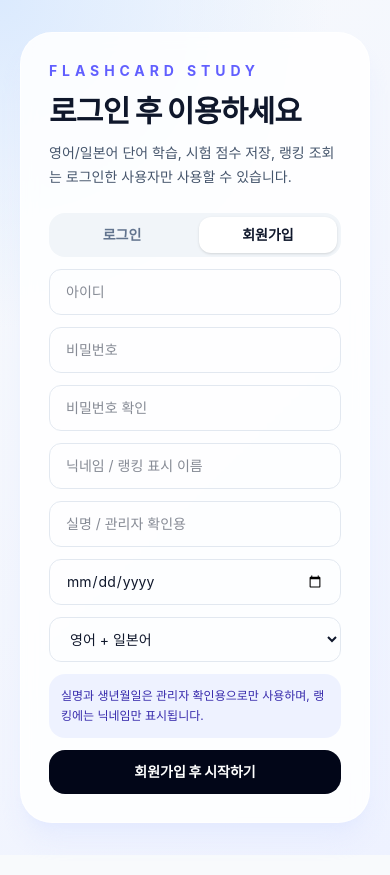
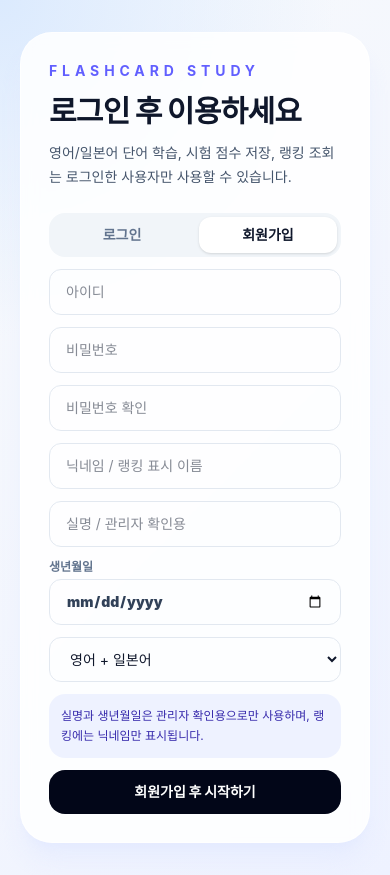
Before and after one commit to mini0211/word-learning-webapp, a React (Vite) app: page / in a window 390 px wide. Both pictures are taken after a click on the button "회원가입". Built offline with nearby package versions, Linux system fonts and the light colour scheme.

Commit message:
Improve mobile study UX

```diff
--- a/src/App.jsx
+++ b/src/App.jsx
@@ -141,6 +141,13 @@ function authMessage(error) {
   return map[error?.message] || '처리 중 문제가 발생했습니다.';
 }
 
+function formatBirthDate(value) {
+  if (!value) return '';
+  const [year, month, day] = String(value).split('-');
+  if (!year || !month || !day) return value;
+  return `${year}년 ${Number(month)}월 ${Number(day)}일`;
+}
+
 export default function App() {
   const [words, setWords] = useState([]);
   const [loading, setLoading] = useState(true);
@@ -244,6 +251,7 @@ export default function App() {
   const currentDeck = validDeck.length ? validDeck : makeDeck(filteredWords);
   const currentIndex = currentDeck.length ? progress.deckCursor % currentDeck.length : 0;
   const currentWord = wordById.get(currentDeck[currentIndex]);
+  const learningPosition = currentDeck.length ? currentIndex + 1 : 0;
   const answeredCount = Object.keys(progress.results).filter((id) => filteredWords.some((word) => word.id === id)).length;
   const isExamMode = progress.mode === 'exam';
   const examTotal = progress.examCorrect + progress.examWrong;
@@ -332,6 +340,9 @@ export default function App() {
     const deltaCorrect = (result === 'correct' ? 1 : 0) - (previous === 'correct' ? 1 : 0);
     const deltaWrong = (result === 'wrong' ? 1 : 0) - (previous === 'wrong' ? 1 : 0);
 
+    // 뒷면을 본 상태에서 다음 단어로 바뀌면 다음 카드의 정답이 순간적으로 보일 수 있어,
+    // 먼저 앞면으로 접은 뒤 다음 카드로 이동한다.
+    setFlipped(false);
     setProgress((prev) => ({
       ...prev,
       results: nextResults,
@@ -339,7 +350,7 @@ export default function App() {
       wrong: Math.max(0, prev.wrong + deltaWrong),
       updatedAt: new Date().toISOString(),
     }));
-    setTimeout(moveNext, 0);
+    setTimeout(moveNext, flipped ? 180 : 0);
   }
 
   function submitExam(event) {
@@ -627,7 +638,11 @@ export default function App() {
                 <input value={authForm.passwordConfirm} onChange={(e) => setAuthForm((f) => ({ ...f, passwordConfirm: e.target.value }))} placeholder="비밀번호 확인" type="password" autoComplete="new-password" className="w-full rounded-xl border border-slate-200 px-4 py-3 text-sm outline-none focus:border-indigo-400" />
                 <input value={authForm.displayName} onChange={(e) => setAuthForm((f) => ({ ...f, displayName: e.target.value }))} placeholder="닉네임 / 랭킹 표시 이름" className="w-full rounded-xl border border-slate-200 px-4 py-3 text-sm outline-none focus:border-indigo-400" />
                 <input value={authForm.realName} onChange={(e) => setAuthForm((f) => ({ ...f, realName: e.target.value }))} placeholder="실명 / 관리자 확인용" className="w-full rounded-xl border border-slate-200 px-4 py-3 text-sm outline-none focus:border-indigo-400" />
-                <input value={authForm.birthDate} onChange={(e) => setAuthForm((f) => ({ ...f, birthDate: e.target.value }))} type="date" className="w-full rounded-xl border border-slate-200 px-4 py-3 text-sm outline-none focus:border-indigo-400" />
+                <label className="block text-left text-xs font-black text-slate-500">
+                  생년월일
+                  <input value={authForm.birthDate} onChange={(e) => setAuthForm((f) => ({ ...f, birthDate: e.target.value }))} type="date" className="mt-1 w-full rounded-xl border border-slate-200 px-4 py-3 text-sm text-slate-700 outline-none focus:border-indigo-400" />
+                </label>
+                {authForm.birthDate && <p className="-mt-1 text-left text-xs font-semibold text-indigo-600">선택한 생년월일: {formatBirthDate(authForm.birthDate)}</p>}
                 <select value={authForm.preferredLanguage} onChange={(e) => setAuthForm((f) => ({ ...f, preferredLanguage: e.target.value }))} className="w-full rounded-xl border border-slate-200 px-4 py-3 text-sm outline-none focus:border-indigo-400">
                   <option value="all">영어 + 일본어</option>
                   <option value="en">영어</option>
@@ -820,7 +835,15 @@ export default function App() {
           {loading && <div className="rounded-3xl bg-white p-8 text-center shadow-sm">단어 데이터를 불러오는 중입니다...</div>}
           {error && <div className="rounded-3xl bg-rose-50 p-8 text-center font-semibold text-rose-700">{error}</div>}
 
-          {!loading && !error && !isExamMode && <WordCard word={currentWord} flipped={flipped} onFlip={() => setFlipped((value) => !value)} />}
+          {!loading && !error && !isExamMode && (
+            <div className="space-y-3">
+              <div className="flex items-center justify-between rounded-2xl border border-indigo-100 bg-white/85 px-4 py-3 text-sm font-black text-slate-700 shadow-sm sm:px-5">
+                <span>현재 단어</span>
+                <span className="rounded-full bg-indigo-600 px-3 py-1 text-white">학습 {learningPosition} / {currentDeck.length || filteredWords.length}</span>
+              </div>
+              <WordCard key={currentWord?.id ?? 'empty-word'} word={currentWord} flipped={flipped} onFlip={() => setFlipped((value) => !value)} />
+            </div>
+          )}
 
           {!loading && !error && isExamMode && (
             <section className="rounded-[2rem] border border-violet-100 bg-white p-8 shadow-xl shadow-violet-100/60">
@@ -889,7 +912,11 @@ export default function App() {
                     <input value={authForm.passwordConfirm} onChange={(e) => setAuthForm((f) => ({ ...f, passwordConfirm: e.target.value }))} placeholder="비밀번호 확인" type="password" className="w-full rounded-xl border border-slate-200 px-4 py-3 text-sm outline-none focus:border-indigo-400" />
                     <input value={authForm.displayName} onChange={(e) => setAuthForm((f) => ({ ...f, displayName: e.target.value }))} placeholder="닉네임 / 랭킹 표시 이름" className="w-full rounded-xl border border-slate-200 px-4 py-3 text-sm outline-none focus:border-indigo-400" />
                     <input value={authForm.realName} onChange={(e) => setAuthForm((f) => ({ ...f, realName: e.target.value }))} placeholder="실명 / 관리자 확인용" className="w-full rounded-xl border border-slate-200 px-4 py-3 text-sm outline-none focus:border-indigo-400" />
-                    <input value={authForm.birthDate} onChange={(e) => setAuthForm((f) => ({ ...f, birthDate: e.target.value }))} type="date" className="w-full rounded-xl border border-slate-200 px-4 py-3 text-sm outline-none focus:border-indigo-400" />
+                    <label className="block text-left text-xs font-black text-slate-500">
+                  생년월일
+                  <input value={authForm.birthDate} onChange={(e) => setAuthForm((f) => ({ ...f, birthDate: e.target.value }))} type="date" className="mt-1 w-full rounded-xl border border-slate-200 px-4 py-3 text-sm text-slate-700 outline-none focus:border-indigo-400" />
+                </label>
+                {authForm.birthDate && <p className="-mt-1 text-left text-xs font-semibold text-indigo-600">선택한 생년월일: {formatBirthDate(authForm.birthDate)}</p>}
                     <select value={authForm.preferredLanguage} onChange={(e) => setAuthForm((f) => ({ ...f, preferredLanguage: e.target.value }))} className="w-full rounded-xl border border-slate-200 px-4 py-3 text-sm outline-none focus:border-indigo-400">
                       <option value="all">영어 + 일본어</option>
                       <option value="en">영어</option>
```
